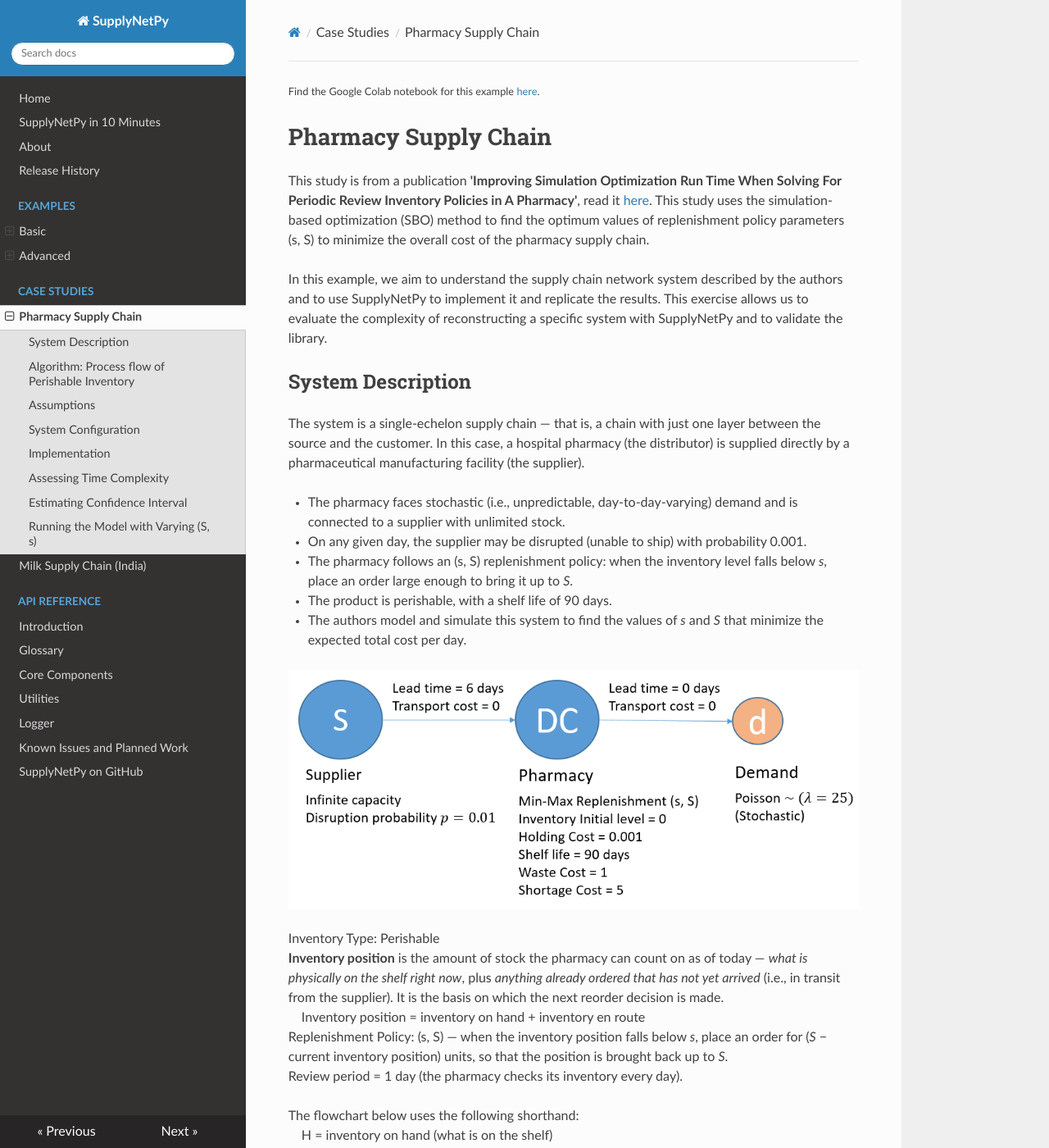
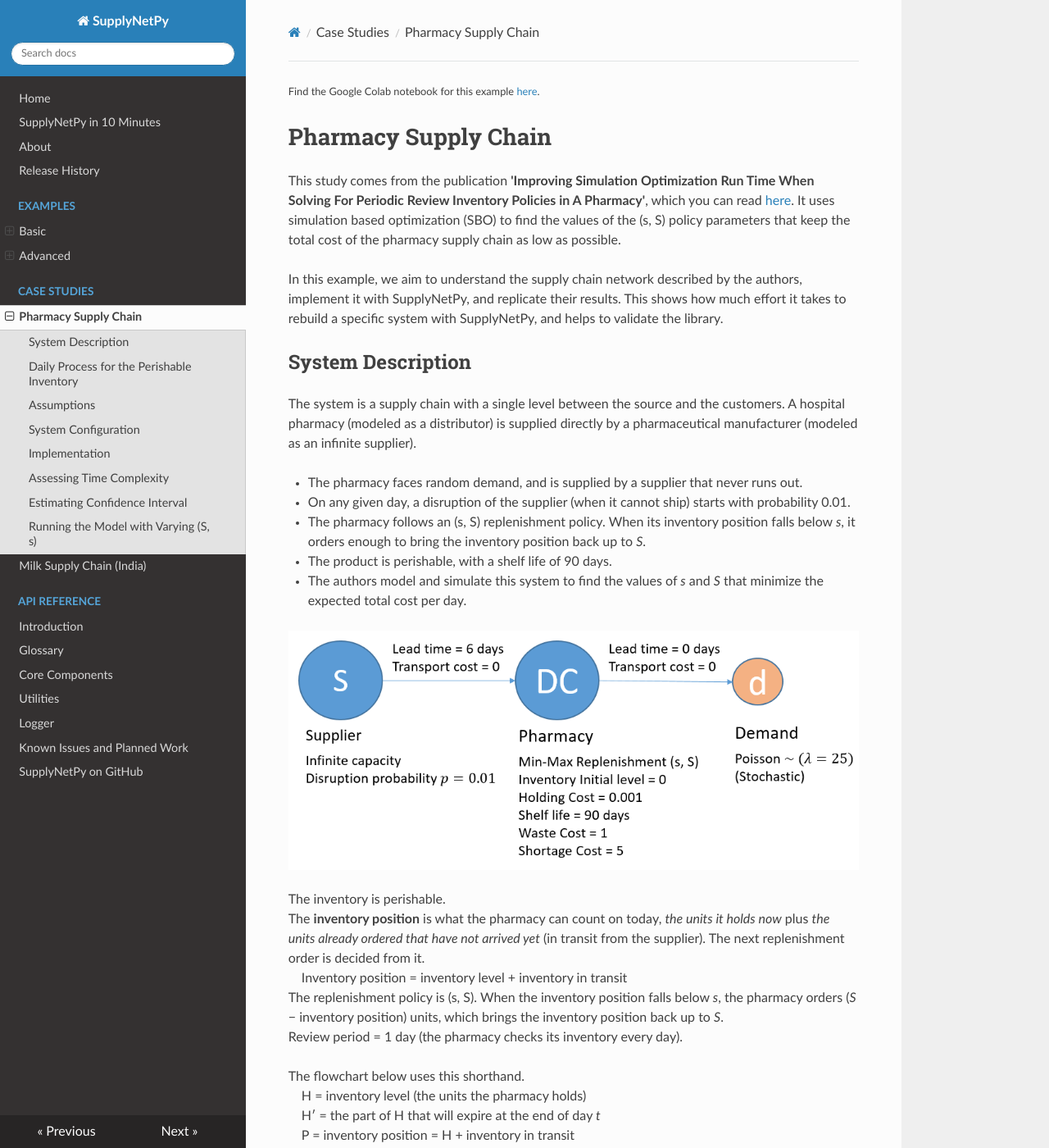
Before and after one commit to SupplyChainSimulation/SupplyNetPy, an MkDocs documentation site: the page built from docs/case_study_pharma.md, in a window 1280 px wide and 1400 px high. Shown: the whole window at 82% size. Built offline with MkDocs 1.6.1, drawn with Linux system fonts in a browser that asks for light colours; nearby versions of some CDN libraries; some of the changed text lies outside the part shown.

Commit message:
Use glossary terms in the docs
Pharmacy case study, in the docs page and the notebook's text cell; also corrects the disruption probability and how the policy and costs are described.

Co-Authored-By: Claude Opus 5.5 <noreply@anthropic.com>

````diff
--- a/docs/case_study_pharma.md
+++ b/docs/case_study_pharma.md
@@ -2,39 +2,39 @@
 
 # Pharmacy Supply Chain
 
-This study is from a publication __'Improving Simulation Optimization Run Time When Solving For Periodic Review Inventory Policies in A Pharmacy'__, read it [here](https://informs-sim.org/wsc21papers/232.pdf). This study uses the simulation-based optimization (SBO) method to find the optimum values of replenishment policy parameters (s, S) to minimize the overall cost of the pharmacy supply chain.
+This study comes from the publication __'Improving Simulation Optimization Run Time When Solving For Periodic Review Inventory Policies in A Pharmacy'__, which you can read [here](https://informs-sim.org/wsc21papers/232.pdf). It uses simulation based optimization (SBO) to find the values of the (s, S) policy parameters that keep the total cost of the pharmacy supply chain as low as possible.
 
-In this example, we aim to understand the supply chain network system described by the authors and to use SupplyNetPy to implement it and replicate the results. This exercise allows us to evaluate the complexity of reconstructing a specific system with SupplyNetPy and to validate the library.
+In this example, we aim to understand the supply chain network described by the authors, implement it with SupplyNetPy, and replicate their results. This shows how much effort it takes to rebuild a specific system with SupplyNetPy, and helps to validate the library.
 
 ## System Description
 
-The system is a single-echelon supply chain — that is, a chain with just one layer between the source and the customer. In this case, a hospital pharmacy (the distributor) is supplied directly by a pharmaceutical manufacturing facility (the supplier).
+The system is a supply chain with a single level between the source and the customers. A hospital pharmacy (modeled as a distributor) is supplied directly by a pharmaceutical manufacturer (modeled as an infinite supplier).
 
- - The pharmacy faces stochastic (i.e., unpredictable, day-to-day-varying) demand and is connected to a supplier with unlimited stock.
- - On any given day, the supplier may be disrupted (unable to ship) with probability 0.001.
- - The pharmacy follows an (s, S) replenishment policy: when the inventory level falls below *s*, place an order large enough to bring it up to *S*.
- - The product is perishable, with a shelf life of 90 days.
- - The authors model and simulate this system to find the values of *s* and *S* that minimize the expected total cost per day.
+ * The pharmacy faces random demand, and is supplied by a supplier that never runs out.
+ * On any given day, a disruption of the supplier (when it cannot ship) starts with probability 0.01.
+ * The pharmacy follows an (s, S) replenishment policy. When its inventory position falls below *s*, it orders enough to bring the inventory position back up to *S*.
+ * The product is perishable, with a shelf life of 90 days.
+ * The authors model and simulate this system to find the values of *s* and *S* that minimize the expected total cost per day.
 
-![image-2.png](img/case_study_pharma_files/case_study_pharma_sc.png)
+![The pharmacy supply chain, with the supplier, the hospital pharmacy and its customers.](img/case_study_pharma_files/case_study_pharma_sc.png)
 
-Inventory Type: Perishable <br>
-**Inventory position** is the amount of stock the pharmacy can count on as of today — *what is physically on the shelf right now*, plus *anything already ordered that has not yet arrived* (i.e., in transit from the supplier). It is the basis on which the next reorder decision is made. <br>
-&emsp; Inventory position = inventory on hand + inventory en route <br>
-Replenishment Policy: (s, S) — when the inventory position falls below *s*, place an order for (*S* − current inventory position) units, so that the position is brought back up to *S*. <br>
+The inventory is perishable. <br>
+The **inventory position** is what the pharmacy can count on today, *the units it holds now* plus *the units already ordered that have not arrived yet* (in transit from the supplier). The next replenishment order is decided from it. <br>
+&emsp; Inventory position = inventory level + inventory in transit <br>
+The replenishment policy is (s, S). When the inventory position falls below *s*, the pharmacy orders (*S* &minus; inventory position) units, which brings the inventory position back up to *S*. <br>
 Review period = 1 day (the pharmacy checks its inventory every day). <br>
 
-The flowchart below uses the following shorthand: <br>
-&emsp; H = inventory on hand (what is on the shelf) <br>
-&emsp; H′ = portion of H that will expire at the end of day *t* <br>
-&emsp; P = inventory position = H + inventory en route <br>
+The flowchart below uses this shorthand. <br>
+&emsp; H = inventory level (the units the pharmacy holds) <br>
+&emsp; H′ = the part of H that will expire at the end of day *t* <br>
+&emsp; P = inventory position = H + inventory in transit <br>
 
-![image.png](img/case_study_pharma_files/case_study_pharma_flow.png)
+![Flowchart of the events at the pharmacy each day.](img/case_study_pharma_files/case_study_pharma_flow.png)
 
-This flowchart illustrates the order and sequence of events that take place at the pharmacy. <br>
+This flowchart shows the order of the events that take place at the pharmacy each day. <br>
 <small>(<a href="https://informs-sim.org/wsc21papers/232.pdf" target="_blank">Image source</a>)</small>
 
-## Algorithm: Process flow of Perishable Inventory
+## Daily Process for the Perishable Inventory
 ```algorithm
 Begin day t
     1. Order arrive at the Pharmacy
@@ -56,36 +56,34 @@ Begin day t
             - Do not place order
     6. End of the day t
 ```
-__Optimization Objective: Minimize Expected Cost per day__ <br>
-Costs of interest are shortage, waste, holding and ordering <br>
+__The optimization objective is to minimize the expected cost per day.__ <br>
+The costs of interest are the shortage, waste, holding and ordering costs. <br>
 
 ## Assumptions
 
- - All drugs that arrive in the same month come from the same production batch and have
- same end of the month expiration date. Hence drugs are only discarded at the end of the month.
- - The inventory on-hand is know each day.
- - Estimated days until inventory expires is known each day.
- - Lead time is deterministic and positive. The order placed at the end of the day (t-1) arrives at the beginning of day t.
- - Demand is stochastic.
- - Supply uncertainty is due to disruptions
- (these two are independent of each other)
- - All demand that is not met is lost.
- - First in first out protocol is followed when serving orders.
+ * All drugs that arrive in the same month come from the same production batch, and expire at the end of the same month. So drugs are only thrown away at the end of a month.
+ * The inventory level is known each day.
+ * The number of days until the inventory expires is known each day.
+ * The lead time is fixed and positive. An order placed at the end of day (*t* &minus; 1) arrives at the beginning of day *t*.
+ * Demand is random.
+ * Supply is uncertain because of disruptions. Demand and disruptions are independent of each other.
+ * All demand that is not met is lost.
+ * Orders are served with the oldest units first (first in, first out).
 
 ## System Configuration
 
- - T = number of days (360 days)
- - l = deterministic lead time (6 days)
- - e = shelf life of the drugs (months) (3 months)
- - R = number of simulation replication (5000)
- - b = shortage cost (5 units)
- - z = waste cost (1 units)
- - h = holding cost (0.001 units)
- - o = ordering cost (0.5 units)
- - dt = demand on day t (stochastic) (Poisson 25/day)
- - yt = binary variable for supply disruption status on day t (yt=0 disrupted, yt=1 available) (stochastic) (p=0.01)
- - disrupt_time ~ Geom(p=0.01)
- - recovery_time ~ Geom(p=1/30)
+ * T = number of days (360)
+ * l = lead time (6 days)
+ * e = shelf life of the drugs (3 months, that is 90 days)
+ * R = number of simulation runs, or replications (5000)
+ * b = shortage cost (5, relative to the buy price)
+ * z = waste cost (1, relative to the buy price)
+ * h = holding cost (0.001, relative to the buy price)
+ * o = ordering cost (0.5, relative to the buy price)
+ * d<sub>t</sub> = demand on day *t* (random, Poisson with a mean of 25 a day)
+ * y<sub>t</sub> = whether the supply is disrupted on day *t* (y<sub>t</sub> = 0 disrupted, y<sub>t</sub> = 1 available)
+ * Time until the next disruption, geometric with p = 0.01
+ * Time to recover from a disruption, geometric with p = 1/30
 
 ## Implementation
 
@@ -326,10 +324,10 @@ plt.grid()
 plt.show()
 ```
 
-![optimum S, s](img/case_study_pharma_files/case_study_pharma_6_0.png)
+![Expected cost per day for different values of S and s, from SupplyNetPy.](img/case_study_pharma_files/case_study_pharma_6_0.png)
 
 The following plot displays the results obtained by the authors.
 
-![optimum S, s](img/case_study_pharma_files/case_study_pharma_fin.png)
+![Expected cost per day for different values of S and s, from the paper.](img/case_study_pharma_files/case_study_pharma_fin.png)
 
-<small>Image source: [link](https://informs-sim.org/wsc21papers/232.pdf).</small>
+<small>Image source, the [paper](https://informs-sim.org/wsc21papers/232.pdf).</small>
````
Also changed, not shown: other parts of docs/case_study_pharma.md (+1 -1 lines), 1 other file.
